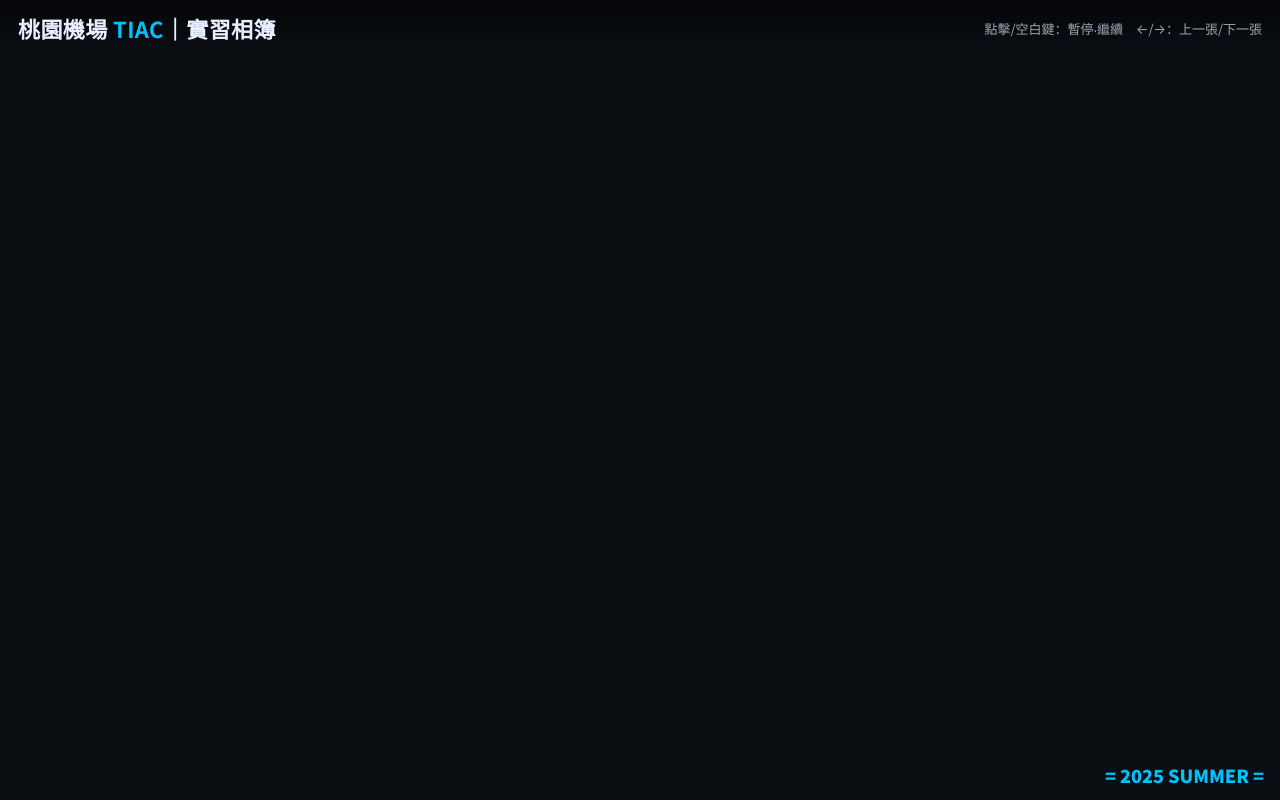
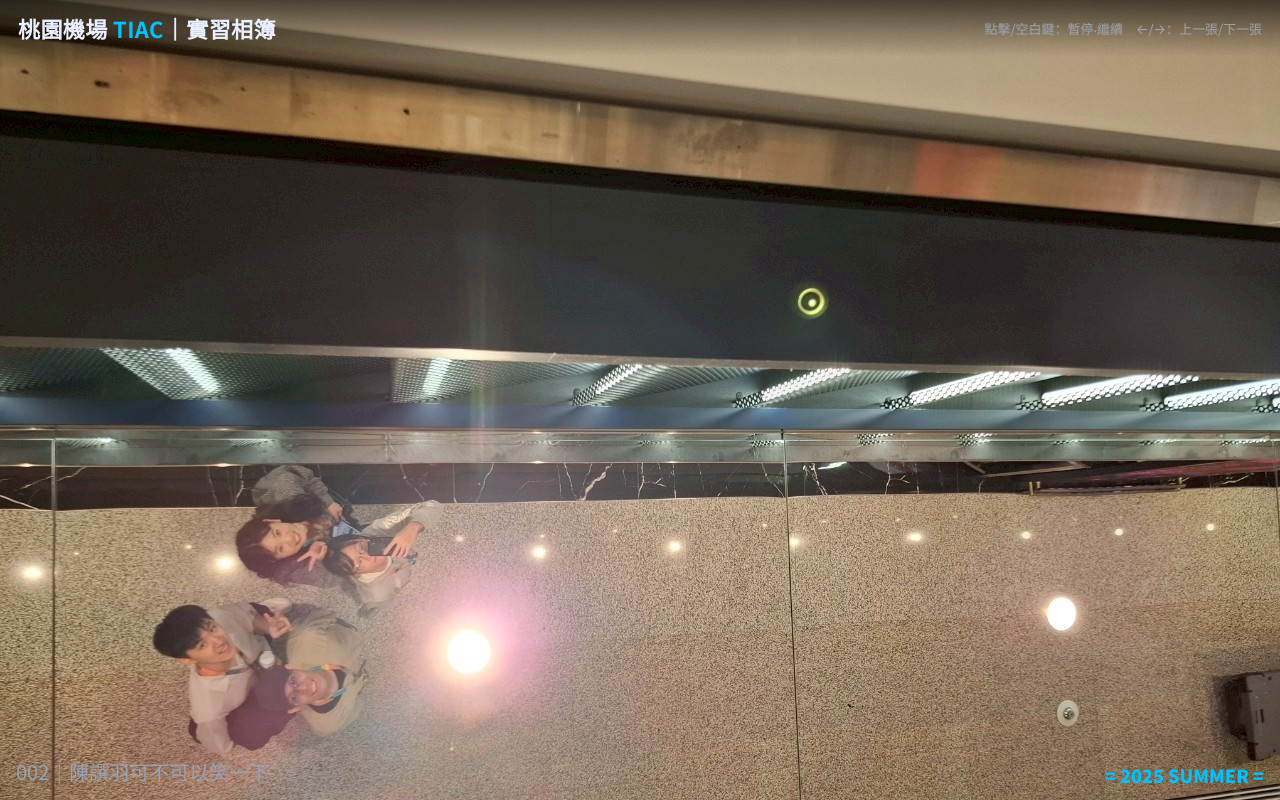
Before and after one commit to j-y-chen918/taoyuan-airport-internship-, a plain HTML site: page index.html in a window 1280 px wide. Drawn offline with Linux system fonts and the light colour scheme.

Commit message:
Update index.html

```diff
--- a/index.html
+++ b/index.html
@@ -5,7 +5,7 @@
 <meta name="viewport" content="width=device-width,initial-scale=1" />
 <title>桃園機場｜實習相簿</title>
 
-<!-- 現代中文無襯線字體 -->
+<!-- 字體：Noto Sans TC -->
 <link rel="preconnect" href="https://fonts.googleapis.com">
 <link rel="preconnect" href="https://fonts.gstatic.com" crossorigin>
 <link href="https://fonts.googleapis.com/css2?family=Noto+Sans+TC:wght@400;700;900&display=swap" rel="stylesheet">
@@ -14,10 +14,10 @@
   :root{
     --bg:#0b0f14; --fg:#e8f0ff; --brand:#00c2ff; --muted:#94a3b8;
     --brand-size:22px; --hint-size:13px; --cap-size:20px; --wm-size:18px;
-    --trans:800ms; /* 照片淡入時間 */
+    --trans:800ms;
   }
   html,body{height:100%;margin:0;background:var(--bg);color:var(--fg)}
-  body{font-family:"Noto Sans TC", system-ui, -apple-system, "Segoe UI", Roboto, Helvetica, Arial, "PingFang TC", "Microsoft JhengHei", sans-serif}
+  body{font-family:"Noto Sans TC",system-ui,-apple-system,"Segoe UI",Roboto,Helvetica,Arial,"PingFang TC","Microsoft JhengHei",sans-serif}
 
   .chrome{position:fixed;inset:0 0 auto 0;height:56px;display:flex;align-items:center;justify-content:space-between;
           padding:0 18px;background:linear-gradient(180deg,rgba(0,0,0,.6),rgba(0,0,0,0));z-index:10}
@@ -33,7 +33,6 @@
 
   .caption{position:fixed;left:16px;bottom:14px;color:var(--muted);font-size:var(--cap-size)}
   .wm{position:fixed;right:16px;bottom:12px;color:var(--brand);font-weight:900;font-size:var(--wm-size)}
-  /* 字幕淡入動畫（搭配 typewriter） */
   .cap-in{animation:capIn .5s ease both}
   @keyframes capIn{from{opacity:0;transform:translateY(8px)} to{opacity:1;transform:translateY(0)}}
 </style>
@@ -45,7 +44,6 @@
   </div>
 
   <div class="stage"><div class="wrap" id="wrap">
-    <!-- 交替淡入用的雙層 -->
     <div class="slide" id="s0"><img class="photo" /></div>
     <div class="slide" id="s1"><img class="photo" /></div>
   </div></div>
@@ -54,52 +52,58 @@
   <div class="wm" id="wm">= 2025 SUMMER =</div>
 
 <script>
-/* === 幻燈片參數（可調） === */
-const MAX_SCAN = 200;                    // 掃描 photos/001..200
+/* 參數 */
+const MAX_SCAN = 200;
 const EXTS = ['jpg','jpeg','png','webp'];
-const INTERVAL_MS = 3600;                // 每張停留時間
-const TRANSITION_MS = 800;               // 照片淡入時間
-const TYPE_MS_PER_CHAR = 18;             // 字幕打字速度（毫秒/字）
-const USE_PHOTOS_TXT = true;             // 若有 photos.txt：每行「檔名」或「檔名|字幕」
+const INTERVAL_MS = 3600;
+const TRANSITION_MS = 800;
+const TYPE_MS_PER_CHAR = 18;
+const USE_PHOTOS_TXT = true;
 
-/* === 取得照片清單：先讀 photos.txt → 否則掃描 001.. === */
-async function getPhotos(){
-  // 1) 讀 photos.txt
-  if (USE_PHOTOS_TXT){
+/* 工具 */
+const sleep = (ms)=>new Promise(r=>setTimeout(r,ms));
+function preloadOk(url){
+  return new Promise(res=>{
+    const img = new Image();
+    img.onload = ()=>res(true);
+    img.onerror = ()=>res(false);
+    img.src = url + (url.includes('?')?'&':'?') + 't=' + Date.now(); // 防快取
+  });
+}
+
+/* 讀 photos.txt（容錯：trim、BOM、允許 "檔名 | 標題"）*/
+async function listFromTxt(){
   try{
     const r = await fetch('photos/photos.txt',{cache:'no-store'});
-      if(r.ok){
-        const raw = await r.text();
-        // 去除 UTF-8 BOM，並把每行左右空白都 trim 掉；允許「檔名 | 標題」寫法
-        const list = raw
-          .replace(/^\uFEFF/, '')
-          .split(/\r?\n/)
-          .map(s=>s.trim())
-          .filter(Boolean)
-          .map(line=>{
-            const parts = line.split('|');
-            const name = (parts[0] || '').replace(/^\uFEFF/,'').trim();           // 檔名
-            const titleRaw = parts.slice(1).join('|').trim();                     // 允許標題內含 |
+    if(!r.ok) return [];
+    const raw = (await r.text()).replace(/^\uFEFF/,'');
+    const rows = raw.split(/\r?\n/).map(s=>s.trim()).filter(Boolean);
+    const list = rows.map(line=>{
+      const [nameRaw, ...rest] = line.split('|');
+      const name = (nameRaw||'').replace(/^\uFEFF/,'').trim();
+      const titleRaw = rest.join('|').trim(); // 允許標題含 |
       const src = `photos/${name}`;
-            const title = (titleRaw || name).replace(/\.(jpe?g|png|webp)$/i,'');  // 去掉副檔名
+      const title = (titleRaw || name).replace(/\.(jpe?g|png|webp)$/i,'');
       return {src, title};
-          })
-          .filter(it => it.src.toLowerCase().match(/\.(jpg|jpeg|png|webp)$/));    // 基本檢查
-        if(list.length) return list;
+    });
+    // 驗證實際可載入
+    const ok = [];
+    for(const it of list){
+      if(await preloadOk(it.src)) ok.push(it);
     }
-    }catch(e){}
+    return ok;
+  }catch{ return []; }
 }
 
-  // 2) 否則掃描 001..MAX_SCAN（用 Image 預載判斷是否存在；比 HEAD 更相容）
-  const existsByImg = (url)=>new Promise(res=>{
-    const i=new Image(); i.onload=()=>res(true); i.onerror=()=>res(false); i.src=url+'?t='+(Date.now()); // 防快取
-  });
+/* 連號掃描後再驗證 */
+async function listFromScan(){
   const out=[];
   for(let i=1;i<=MAX_SCAN;i++){
-    const num = String(i).padStart(3,'0'); let hit=null;
+    const num = String(i).padStart(3,'0');
+    let hit=null;
     for(const ext of EXTS){
-      const p = `photos/${num}.${ext}`;
-      if(await existsByImg(p)){ hit=p; break; }
+      const url = `photos/${num}.${ext}`;
+      if(await preloadOk(url)){ hit=url; break; }
     }
     if(!hit) break;
     out.push({src:hit, title:num});
@@ -107,20 +111,23 @@ async function getPhotos(){
   return out;
 }
 
-function preload(src){
-  return new Promise((res,rej)=>{ const i=new Image(); i.onload=()=>res(i); i.onerror=rej; i.src=src; });
+/* 取得清單：先 txt → 全空才掃描 */
+async function getPhotos(){
+  if(USE_PHOTOS_TXT){
+    const a = await listFromTxt();
+    if(a.length) return a;
+  }
+  return await listFromScan();
 }
 
-/* 字幕：顯示「001｜自訂名稱」；含 typewriter 動畫 */
+/* 字幕（001｜標題）＋打字動畫 */
 let capToken = 0;
 function setCaption(idx, title){
   const cap = document.getElementById('cap');
   const n = String(idx+1).padStart(3,'0');
-  const text = `${n}｜${title || ''}`;
-  // 重置動畫
+  const text = `${n}｜${title||''}`;
   cap.classList.remove('cap-in'); void cap.offsetWidth; cap.classList.add('cap-in');
-  // typewriter
-  const my = ++capToken; cap.textContent = ''; let i=0;
+  const my = ++capToken; cap.textContent=''; let i=0;
   (function step(){ if(my!==capToken) return;
     cap.textContent = text.slice(0, i++); if(i<=text.length) setTimeout(step, TYPE_MS_PER_CHAR);
   })();
@@ -129,7 +136,7 @@ function setCaption(idx, title){
 (async function main(){
   const photos = await getPhotos();
   if(!photos.length){
-    document.body.innerHTML = "<div style='color:#fff;padding:32px'>找不到任何照片（請在 <code>photos/</code> 放 001.jpg、002.jpg… 或在 <code>photos.txt</code> 每行寫 <code>檔名|字幕</code>；可寫成 <code>001.jpg | 說明</code>）</div>";
+    document.body.innerHTML = "<div style='color:#fff;padding:32px'>找不到任何照片（請在 <code>photos/</code> 放 001.jpg、002.jpg… 或在 <code>photos/photos.txt</code> 每行寫 <code>檔名|字幕</code>）</div>";
     return;
   }
 
@@ -141,30 +148,33 @@ function setCaption(idx, title){
 
   async function show(idx){
     const ph = photos[idx];
-    const target = showA ? s1 : s0;                  // 下一張放到隱藏層
+    const target = showA ? s1 : s0;
     const img = target.querySelector('img');
-    await preload(ph.src);
+
+    // 單張容錯：載入失敗就跳下一張
+    if(!(await preloadOk(ph.src))){
+      cur = (cur+1)%photos.length;
+      await show(cur);
+      return;
+    }
     img.src = ph.src;
-
-    setCaption(idx, ph.title);                       // 左下角：001｜名稱
+    setCaption(idx, ph.title);
 
     (showA ? s0 : s1).classList.remove('show');
     target.classList.add('show');
     showA = !showA;
 
-    // 預載下一張
-    const next = (idx+1)%photos.length;
-    preload(photos[next].src);
+    // 預載下一張（不阻塞）
+    const nextIdx = (idx+1)%photos.length;
+    preloadOk(photos[nextIdx].src);
   }
 
   function next(){ cur = (cur+1)%photos.length; show(cur); }
   function prev(){ cur = (cur-1+photos.length)%photos.length; show(cur); }
 
-  // 初始
   await show(0);
   timer = setInterval(next, INTERVAL_MS);
 
-  // 控制：點擊/空白鍵暫停；左右切換
   function play(p){ playing=p; if(playing){ timer=setInterval(next,INTERVAL_MS);} else{ clearInterval(timer);} }
   document.addEventListener('click', ()=>play(!playing));
   document.addEventListener('keydown', e=>{
```
Lines whose indentation alone changed are shown as unchanged.
